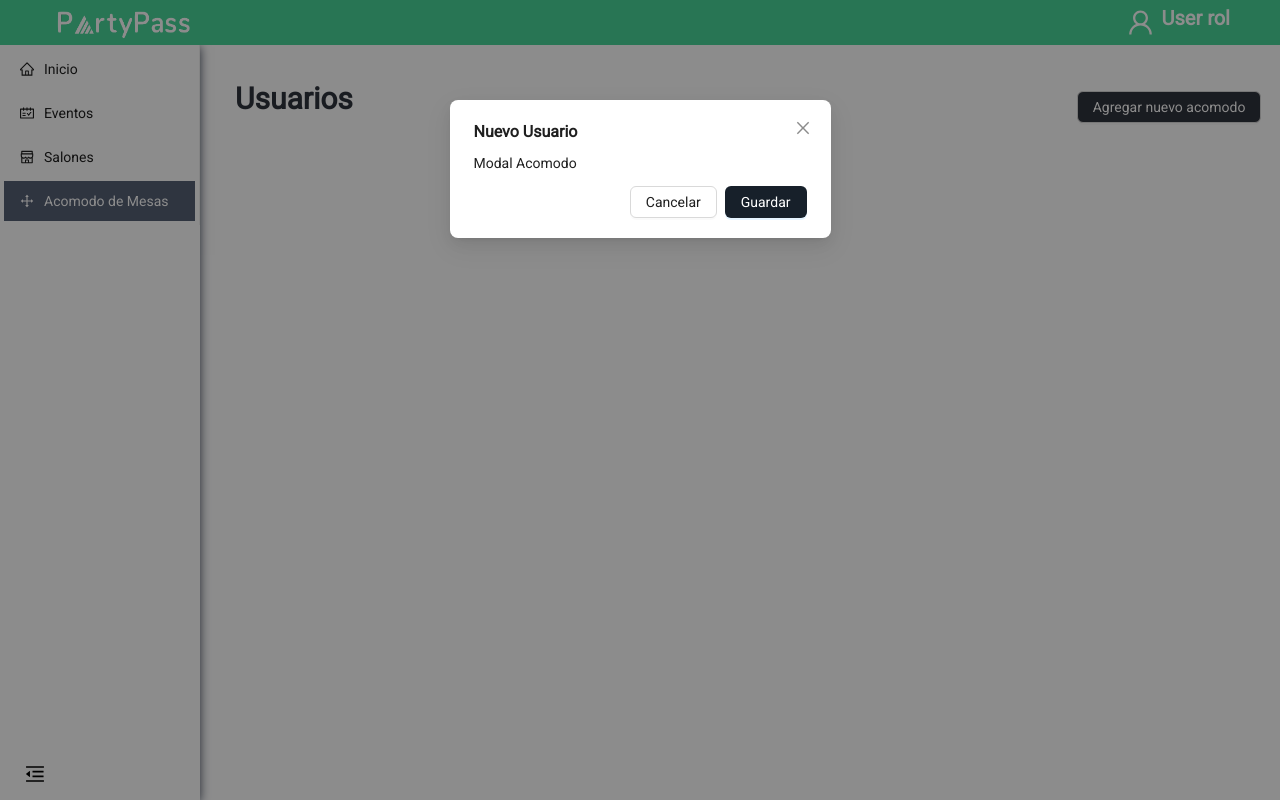
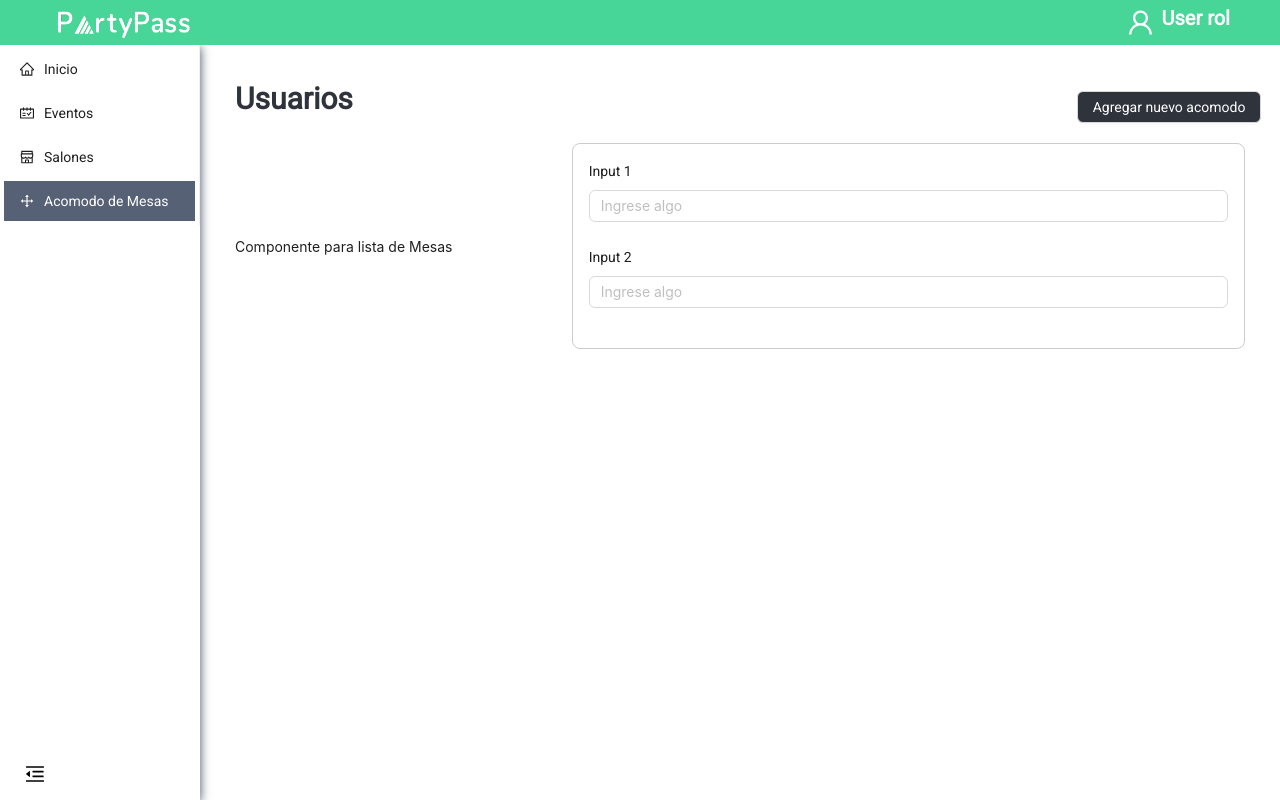
Before and after one commit to alonsosfera/event-ticket-project, a Next.js app: page /room-maps in a window 1280 px wide. Both pictures are taken after a click on the button "Agregar nuevo acomodo". Built offline with nearby package versions, Linux system fonts and the light colour scheme.

Commit message:
[PP-33] component separation to handle the flow of the map rooms component, added NewRoomMap component to add accommodation, and the reusable Empty description component.

```diff
--- /dev/null
+++ b/components/room-maps/new-room-map-component.js
@@ -0,0 +1,20 @@
+import { Col , Form , Input } from "antd"
+
+
+const NewRoomMapComponent = props => {
+  return(
+    <Col>
+      <Form layout="vertical">
+        <Form.Item label="Input 1">
+          <Input placeholder="Ingrese algo" />
+        </Form.Item>
+        <Form.Item label="Input 2">
+          <Input placeholder="Ingrese algo" />
+        </Form.Item>
+      </Form>
+    </Col>
+
+  )
+}
+
+export default NewRoomMapComponent
--- a/components/room-maps/room-maps-components.js
+++ b/components/room-maps/room-maps-components.js
@@ -1,8 +1,11 @@
-import { Button, Col, Row, Typography, Modal } from "antd"
+import { Button, Col, Row, Typography, Modal, Input, Form } from "antd"
 import { useState } from "react"
+import EmptyDescription from "@/components/shared/empty-component"
+import NewRoomMapComponent from "@/components/room-maps/new-room-map-component"
 
 const RoomMaps = () => {
   const [isModalVisible, setIsModalVisible] = useState(false)
+  const [showForm, setShowForm] = useState(false)
 
   const showModal = () => {
     setIsModalVisible(true)
@@ -10,6 +13,10 @@ const RoomMaps = () => {
 
   const handleCancel = () => {
     setIsModalVisible(false)
+  }
+
+  const handleAddLayout = () => {
+    setShowForm(true)
   }
 
   return (
@@ -23,15 +30,29 @@ const RoomMaps = () => {
               </Typography.Title>
             </Col>
             <Col
-              xs={12}
-              md={8}
+              xs={12} md={8}
               lg={4}>
               <Button
                 key="submit"
-                onClick={showModal}
+                onClick={handleAddLayout}
                 style={{ backgroundColor: "#2F333C", color: "#fff" }}>
                 Agregar nuevo acomodo
               </Button>
+            </Col>
+          </Row>
+
+          <Row
+            justify="space-between" align="middle"
+            style={{ marginTop: "10px" }}>
+            <Col span={8}>
+              Componente para lista de Mesas
+            </Col>
+            <Col style={{ border: "1px solid #ccc", padding: "1rem", borderRadius: "8px" }} span={16}>
+              {showForm ? (
+                <NewRoomMapComponent />
+              ) : (
+                <EmptyDescription  />
+              )}
             </Col>
           </Row>
         </Col>
```
